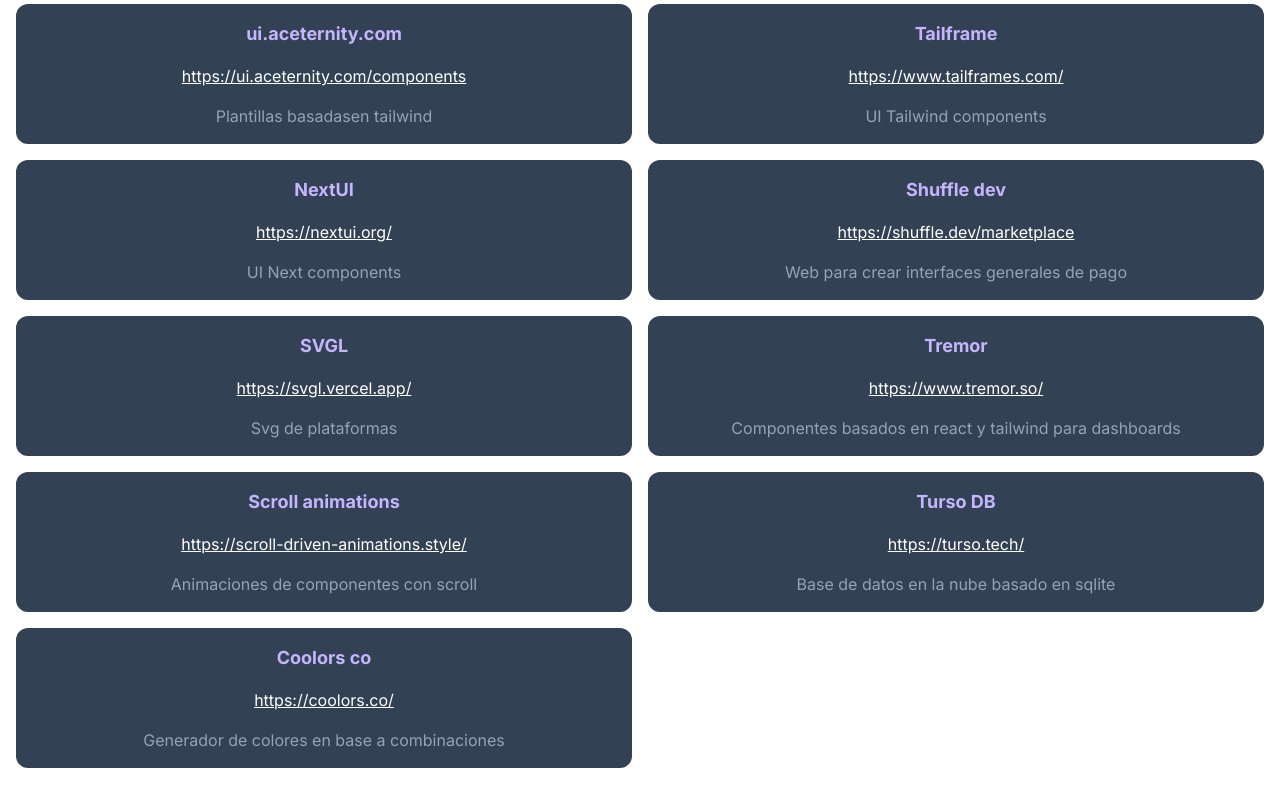
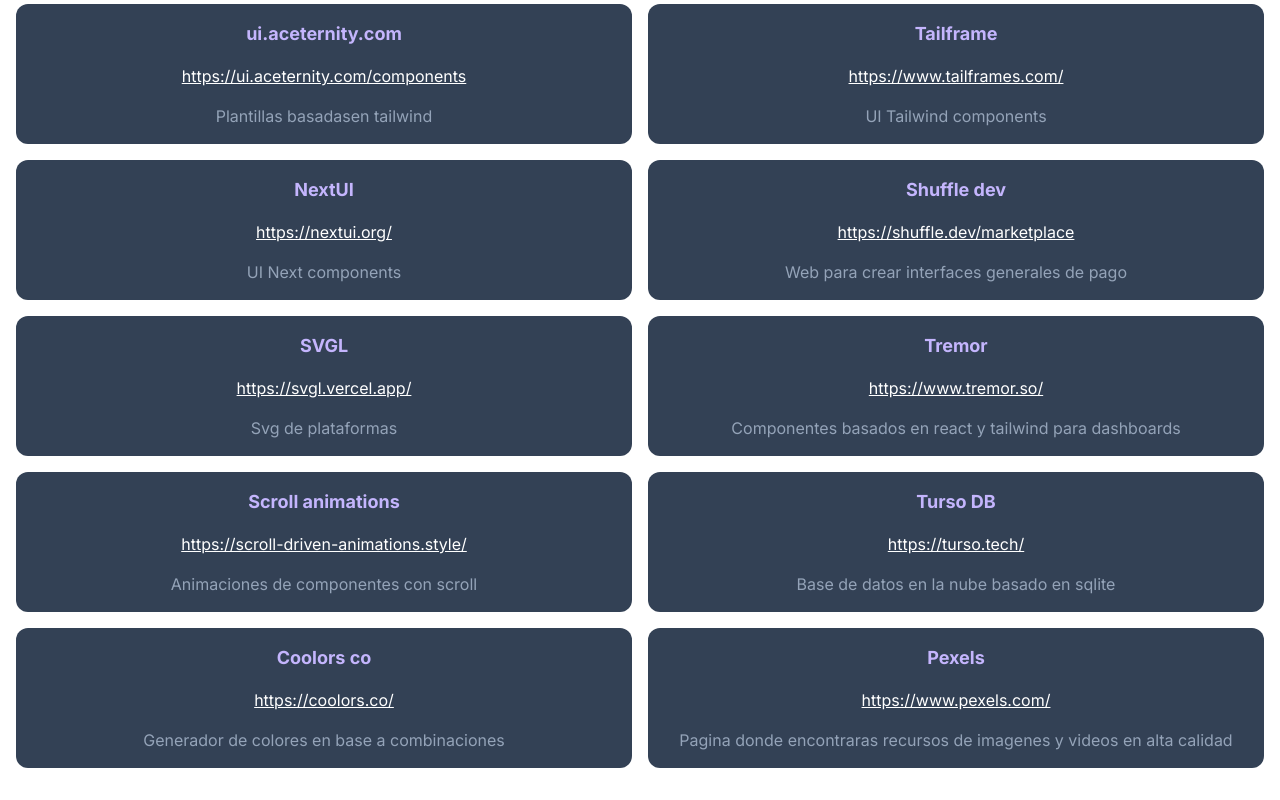
Before and after one commit to HansM7/links-recomendations, a Next.js app: page / in a window 1280 px wide. Shown: the part 2136-2936 px from the top of the page. Built offline with nearby package versions, Linux system fonts and the light colour scheme.

Commit message:
Update data.ts

```diff
--- a/app/data.ts
+++ b/app/data.ts
@@ -173,6 +173,10 @@
     link:"https://coolors.co/",
     title:"Coolors co",
     description:"Generador de colores en base a combinaciones"
+  },{
+    link:"https://www.pexels.com/",
+    title:"Pexels",
+    description:"Pagina donde encontraras recursos de imagenes y videos en alta calidad"
   }
 
 ];
```
